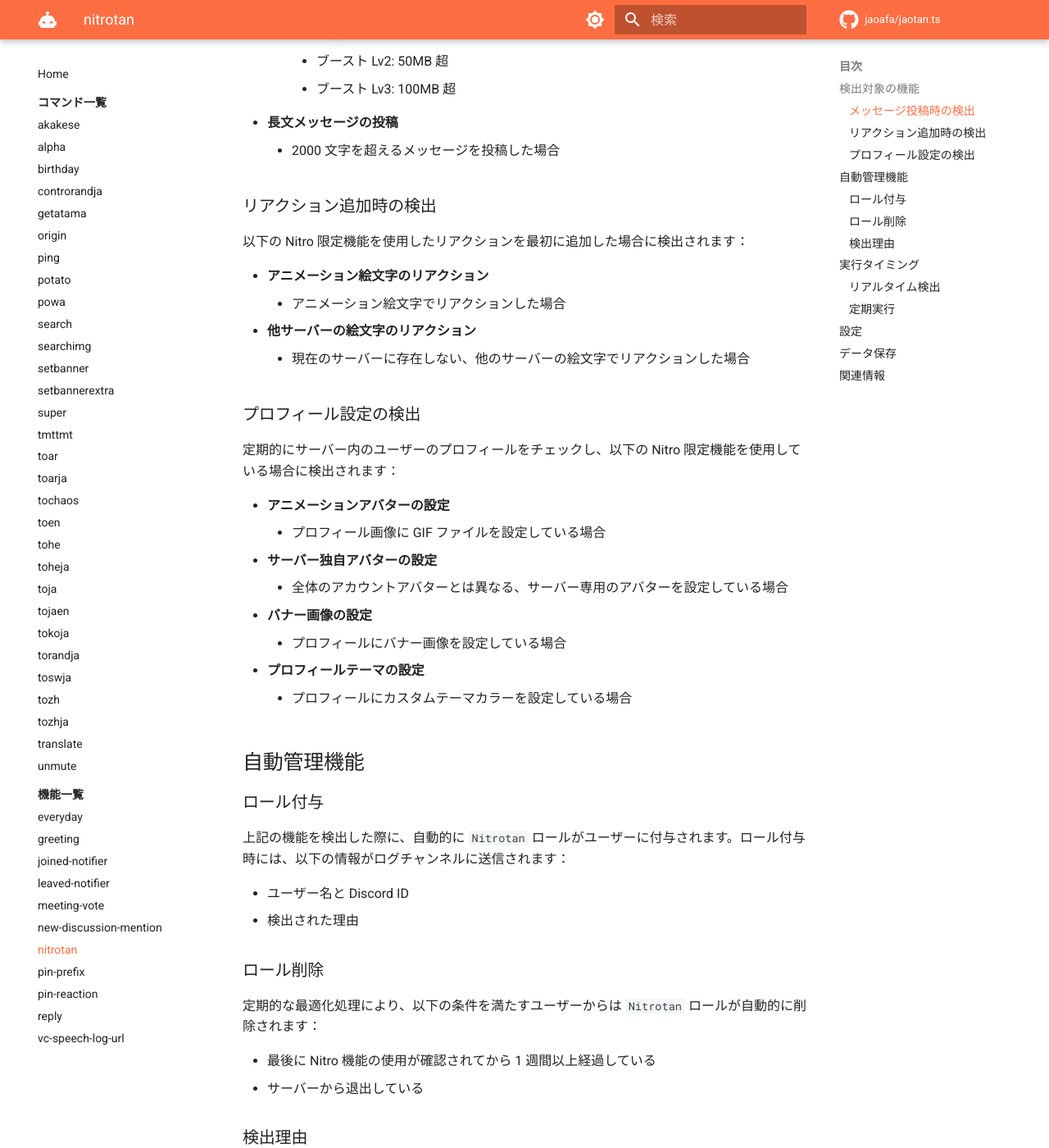
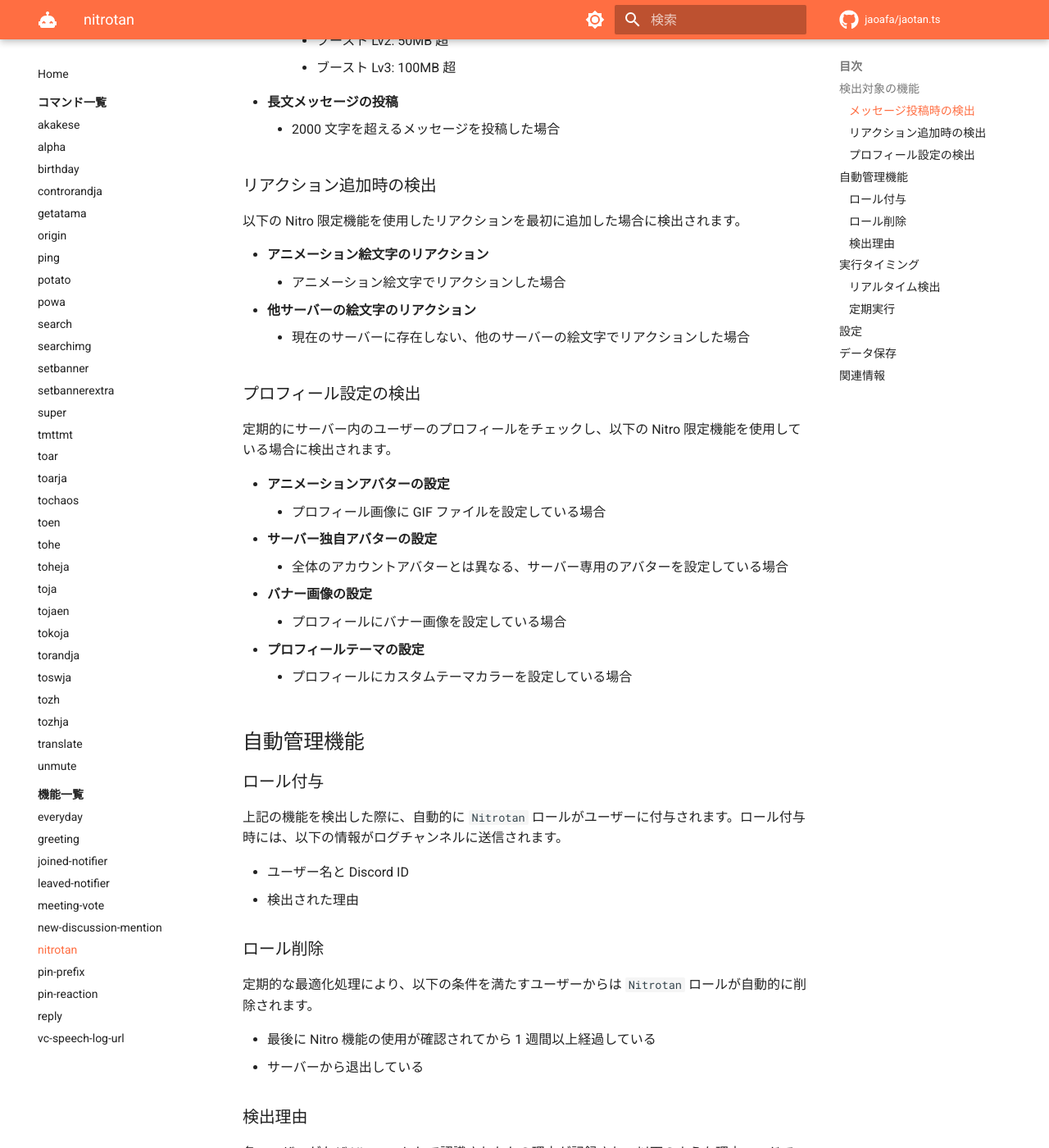
Before and after one commit to jaoafa/jaotan.ts, an MkDocs documentation site: the page built from docs/features/nitrotan.md, in a window 1280 px wide and 1400 px high, scrolled down 768 px. Shown: the whole window at 82% size. Built offline with MkDocs 1.6.1 and Material for MkDocs 9.7.7, drawn with Linux system fonts in a browser that asks for light colours; comment, search, counter and statistics services are not loaded; some of the changed text lies outside the part shown.

````diff
--- a/docs/features/nitrotan.md
+++ b/docs/features/nitrotan.md
@@ -29,7 +29,7 @@ Discord Nitro の有料機能を利用したユーザーを自動で検出し、
 
 ### リアクション追加時の検出
 
-以下の Nitro 限定機能を使用したリアクションを最初に追加した場合に検出されます：
+以下の Nitro 限定機能を使用したリアクションを最初に追加した場合に検出されます。
 
 - **アニメーション絵文字のリアクション**
   - アニメーション絵文字でリアクションした場合
@@ -38,7 +38,7 @@ Discord Nitro の有料機能を利用したユーザーを自動で検出し、
 
 ### プロフィール設定の検出
 
-定期的にサーバー内のユーザーのプロフィールをチェックし、以下の Nitro 限定機能を使用している場合に検出されます：
+定期的にサーバー内のユーザーのプロフィールをチェックし、以下の Nitro 限定機能を使用している場合に検出されます。
 
 - **アニメーションアバターの設定**
   - プロフィール画像に GIF ファイルを設定している場合
@@ -53,14 +53,14 @@ Discord Nitro の有料機能を利用したユーザーを自動で検出し、
 
 ### ロール付与
 
-上記の機能を検出した際に、自動的に `Nitrotan` ロールがユーザーに付与されます。ロール付与時には、以下の情報がログチャンネルに送信されます：
+上記の機能を検出した際に、自動的に `Nitrotan` ロールがユーザーに付与されます。ロール付与時には、以下の情報がログチャンネルに送信されます。
 
 - ユーザー名と Discord ID
 - 検出された理由
 
 ### ロール削除
 
-定期的な最適化処理により、以下の条件を満たすユーザーからは `Nitrotan` ロールが自動的に削除されます：
+定期的な最適化処理により、以下の条件を満たすユーザーからは `Nitrotan` ロールが自動的に削除されます。
 
 - 最後に Nitro 機能の使用が確認されてから 1 週間以上経過している
 - サーバーから退出している
@@ -97,14 +97,14 @@ Discord Nitro の有料機能を利用したユーザーを自動で検出し、
 
 ## 設定
 
-以下の設定項目で動作をカスタマイズできます：
+以下の設定項目で動作をカスタマイズできます。
 
 - `discord.channel.other`: ログを送信するチャンネル ID（デフォルト: `1149857948089192448`）
 - `discord.role.nitrotan`: 付与するロール ID（デフォルト: `1149583556138508328`）
 
 ## データ保存
 
-Nitrotan として認識されたユーザーの情報は、以下の形式で JSON ファイルに保存されます：
+Nitrotan として認識されたユーザーの情報は、以下の形式で JSON ファイルに保存されます。
 
 ```json
 {
````
Also changed, not shown: other parts of docs/features/nitrotan.md (+1 -1 lines), 1 other file.
